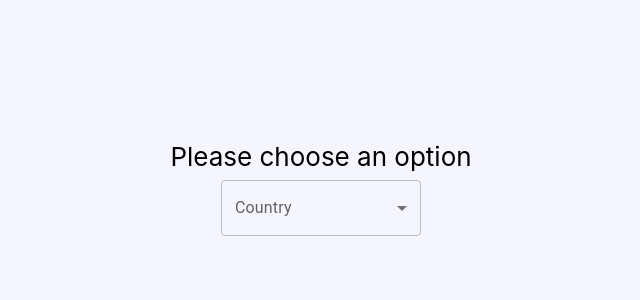
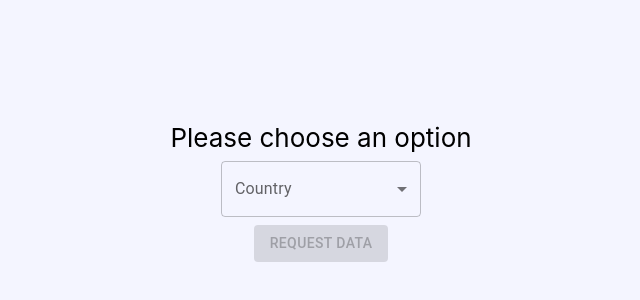
Before and after one commit to hosseinYah/reddit, a React (Create React App) app: page / in a window 1280 px wide. Shown: the part 208-508 px from the top of the page, without its empty margins (319-959 px from the left). Built offline with nearby package versions, Linux system fonts and the light colour scheme.

Commit message:
fetching api

```diff
--- a/src/App.js
+++ b/src/App.js
@@ -4,18 +4,33 @@ import FormControl from '@mui/material/FormControl';
 import MenuItem from '@mui/material/MenuItem';
 import Select from '@mui/material/Select';
 import { useState } from 'react';
-
+import Button from '@mui/material/Button';
 
 
 function App() {
 
   // Hooks
   const [country, setCountry] = useState('')
+  const [data, setData] = useState([])
 
   const handleCountry = (event) => {
     setCountry(event.target.value)
     // console.log(event.target.value);
   }
+
+  const handleRequest = async () => {
+    let link = `https://api.reddit.com/r/${country}.json`
+
+   try{
+    const response = await fetch(link);
+    let json = await response.json();
+    console.log(json.data.children)
+    let data_to_display = json.data.children;
+    setData(data_to_display)
+   }catch (error){
+   console.log(error)
+  }
+}
 
   return (
     <div className="App">
@@ -33,9 +48,17 @@ function App() {
         >
           <MenuItem value={'mexico'}>México</MenuItem>
           <MenuItem value={'finland'}>Finaland</MenuItem>
+
         </Select>
 
       </FormControl>
+
+      <Button
+      variant="contained"
+      disabled={country === ''? true :false}
+      onClick={ handleRequest}
+      >Request data</Button>
+
 
       </header>
     </div>
```
